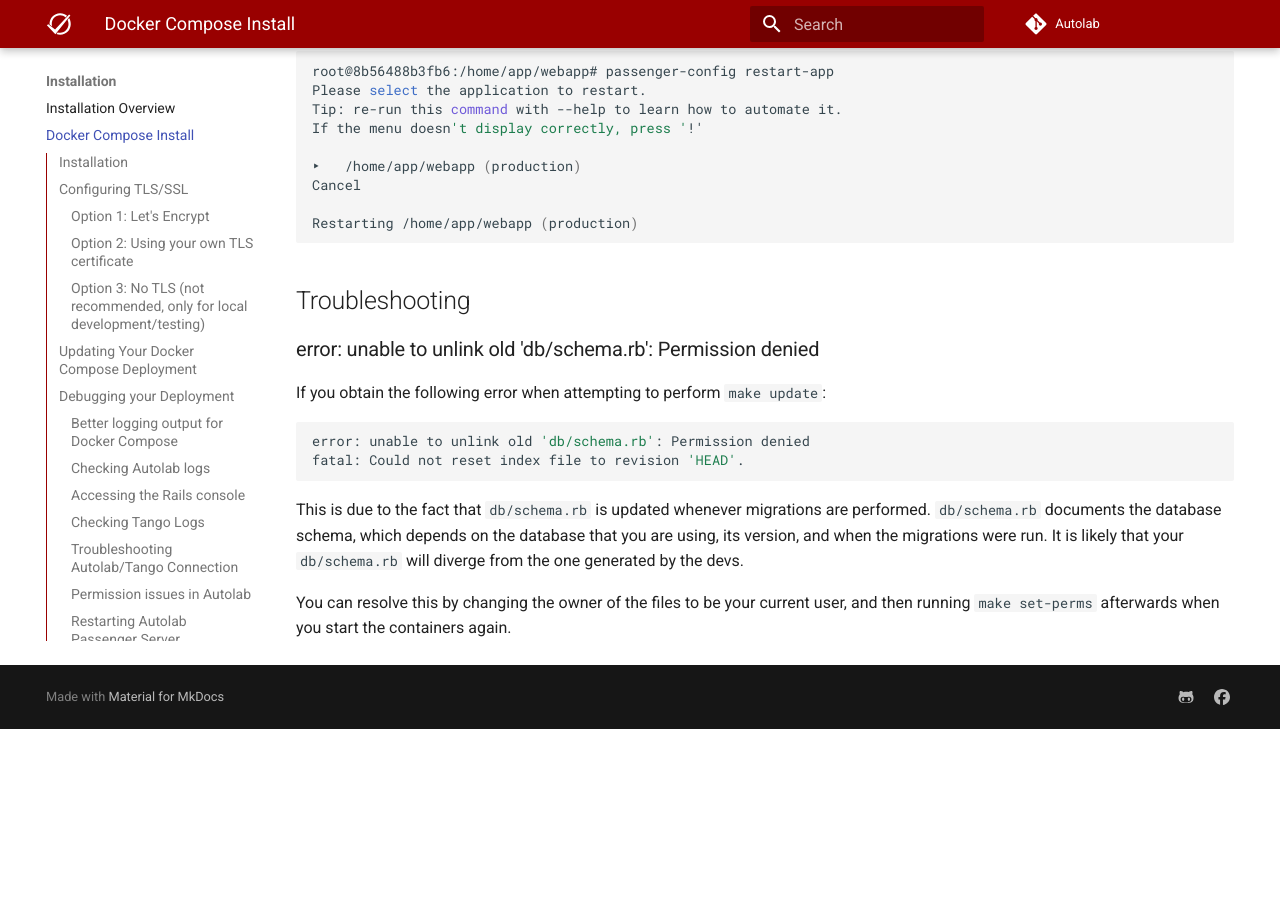
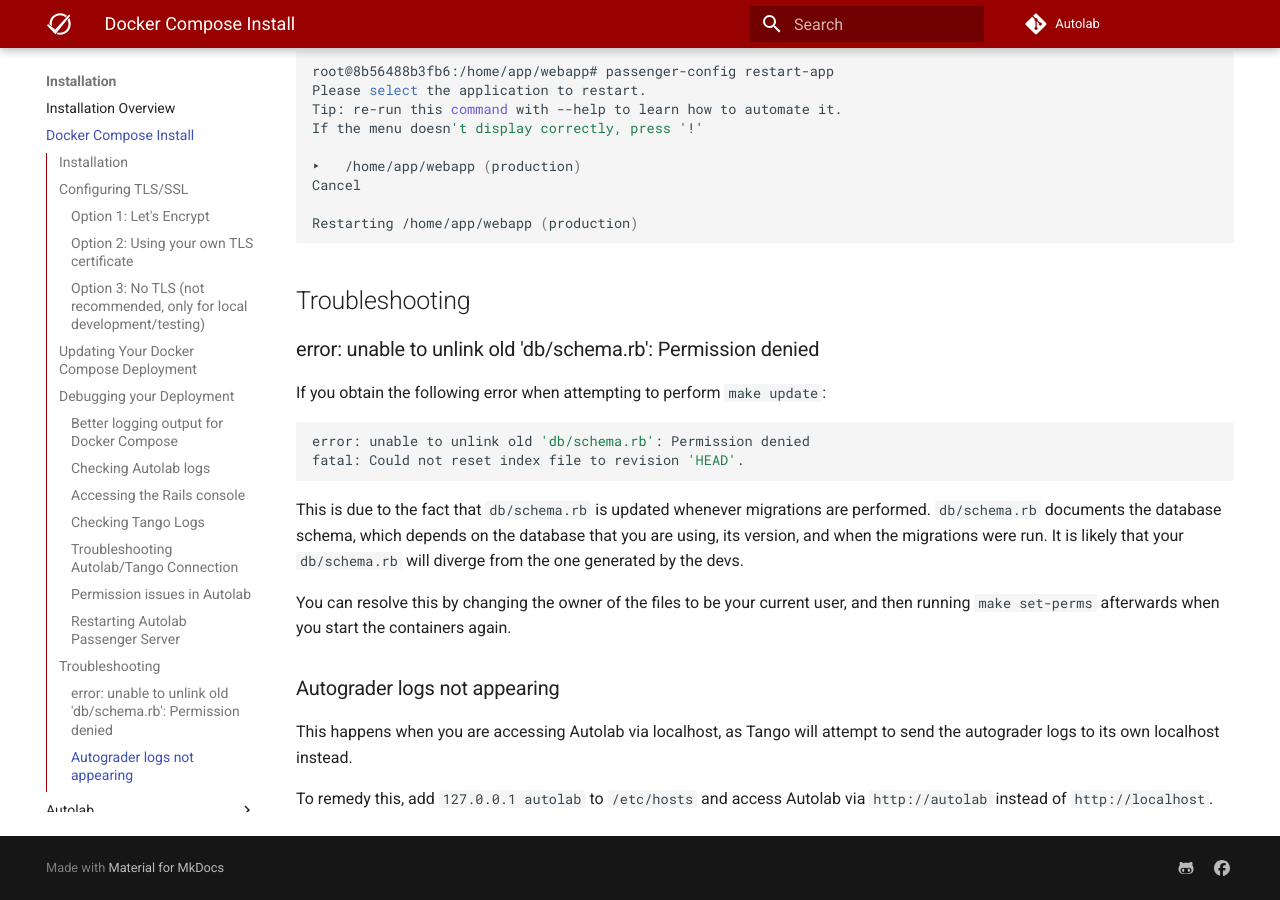
Before and after one commit to muaziqbal/Autolab, an MkDocs documentation site: the page built from docs/installation/docker-compose.md, in a window 1280 px wide and 900 px high, scrolled down 7038 px. Built offline with MkDocs 1.6.1 and Material for MkDocs 9.7.7, drawn with Linux system fonts in a browser that asks for light colours; comment, search, counter and statistics services are not loaded; before the commit the page ends 7767 px from its top, so only the background shows below that; some of the changed text lies outside the part shown.

Commit message:
Updates to Documentation (#1487)
Fix outdated instructions

```diff
--- a/docs/installation/docker-compose.md
+++ b/docs/installation/docker-compose.md
@@ -10,7 +10,7 @@ First ensure that you have Docker and Docker Compose installed on your machine.
 1. Clone this repository and its Autolab and Tango submodules:
 
         :::bash
-        git clone --recurse-submodules -j8 git://github.com/autolab/docker.git autolab-docker
+        git clone --recurse-submodules -j8 git@github.com:autolab/docker.git autolab-docker
 
 
 2. Enter the project directory:
@@ -300,3 +300,9 @@ If you obtain the following error when attempting to perform `make update`:
 This is due to the fact that `db/schema.rb` is updated whenever migrations are performed. `db/schema.rb` documents the database schema, which depends on the database that you are using, its version, and when the migrations were run. It is likely that your `db/schema.rb` will diverge from the one generated by the devs.
 
 You can resolve this by changing the owner of the files to be your current user, and then running `make set-perms` afterwards when you start the containers again.
+
+### Autograder logs not appearing
+
+This happens when you are accessing Autolab via localhost, as Tango will attempt to send the autograder logs to its own localhost instead.
+
+To remedy this, add `127.0.0.1 autolab` to `/etc/hosts` and access Autolab via `http://autolab` instead of `http://localhost`.
```
Also changed, not shown: docs/installation/tango.md (+2 -2 lines), docs/installation/troubleshoot.md (+2 -2 lines).
